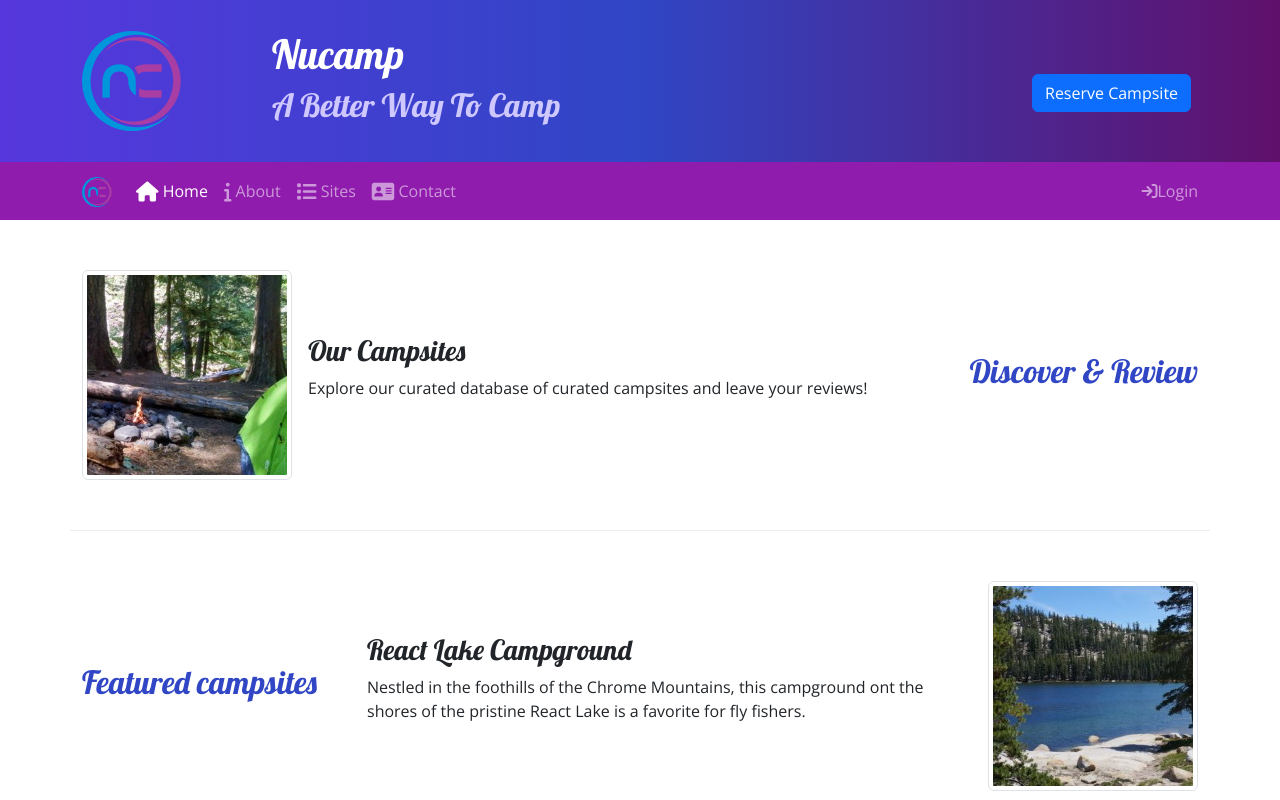
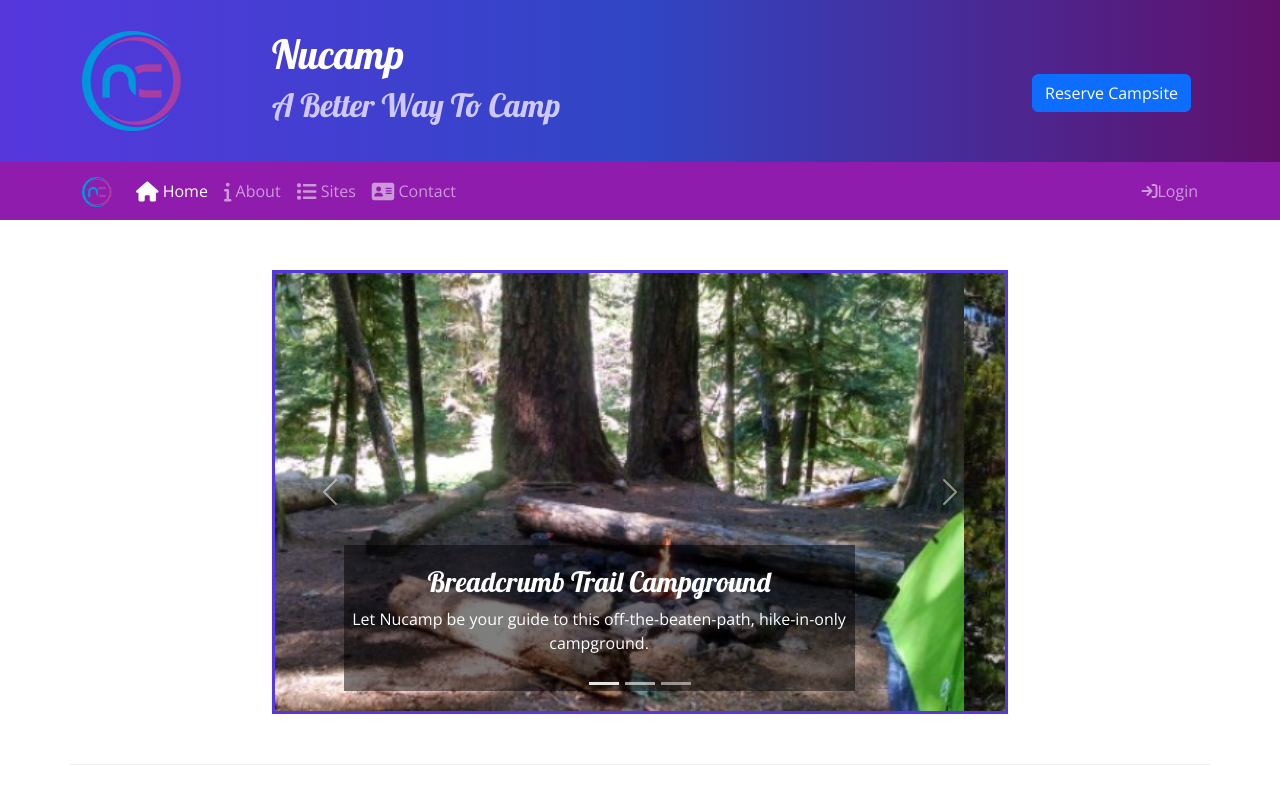
Before and after one commit to KibaaraNava/nucamp-test-website, a plain HTML site: page index.html in a window 1280 px wide. Shown: the top 800 px of the page. Drawn offline with nearby package versions, Linux system fonts and the light colour scheme.

Commit message:
Carousel

```diff
--- a/css/styles.css
+++ b/css/styles.css
@@ -37,3 +37,9 @@ footer {
 .accordion-button {
     background-color: #d3d3d3;
 }
+.carousel-caption {
+    background-color: rgba(0, 0, 0, 0.5);
+}
+.carousel {
+    border: solid #5637DD;
+}
--- a/index.html
+++ b/index.html
@@ -151,6 +151,49 @@
    </div>
 <!--Discover Section-->
        <main class="container">
+        <!--Carousel-->
+        <div class="row row-content">
+            <div class="col-md-8 mx-auto">
+                <div id="homeCarousel" class="carousel slide"  data-bs-ride="carousel">
+                    <div class="carousel-indicators">
+                        <button type="button" data-bs-target="#homeCarousel" data-bs-slide-to="0" class="active"></button>
+                        <button type="button" data-bs-target="#homeCarousel" data-bs-slide-to="1"></button>
+                        <button type="button" data-bs-target="#homeCarousel" data-bs-slide-to="2"></button>
+                    </div>
+                    <div class="carousel-inner">
+                        <div class="carousel-item active">
+                            <img class="d-block w-100" src="img/img/breadcrumb-trail.jpg" alt="Breadcrumb Trail Campground">
+                            <div class="carousel-caption">
+                                <h3>Breadcrumb Trail Campground</h3>
+                                <p class="d-none d-sm-block">Let Nucamp be your guide to this off-the-beaten-path, hike-in-only campground.</p>
+                            </div>
+                        </div>
+                        <div class="carousel-item">
+                            <img class="d-block w-100" src="img/img/react-lake.jpg" alt="React Lake Campground">
+                            <div class="carousel-caption">
+                                <h3>React Lake Campground</h3>
+                                <p class="d-none d-sm-block">Nestled in the foothills of the Chrome Mountains, this campground on the shores of the pristine React Lake is a favorite for fly fishers</p>
+                            </div>
+                        </div>
+                        <div class="carousel-item">
+                            <img class="d-block w-100" src="img/img/chrome-river.jpg" alt="Chrome River Campground">
+                            <div class="carousel-caption">
+                                <h3>Chrome River Campground</h3>
+                                <p class="d-none d-sm-block">Spend a few sunny days and starry nights beneath a canopy of old-growth firs at this enchanting spot by the Chrome River.</p>
+                            </div>
+                        </div>
+                    </div>
+                    <a class="carousel-control-prev" href="#homeCarousel" role="button" data-bs-slide="prev">
+                        <span class="carousel-control-prev-icon"></span>
+                        <span class="sr-only">Previous</span>
+                    </a>
+                    <a class="carousel-control-next" href="#homeCarousel" role="button" data-bs-slide="next">
+                        <span class="carousel-control-next-icon"></span>
+                        <span class="sr-only">Next</span>
+                    </a>
+                </div>
+            </div>
+        </div>
             <section class="row row-content align-items-center">
                 <div class="col col-sm-4 col-md-3 order-sm-last">
                     <h2 class="text-sm-end">Discover & Review</h2>
```
